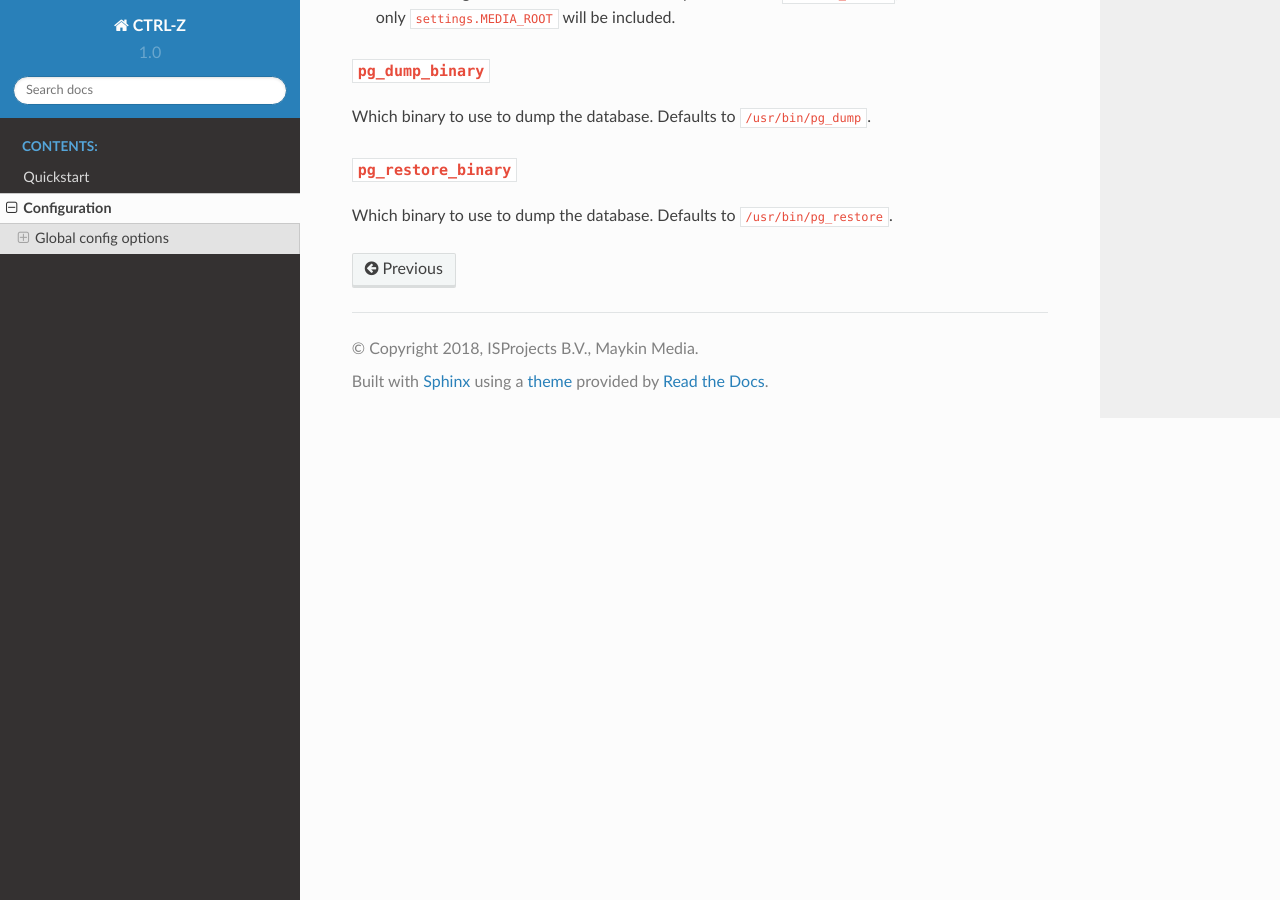
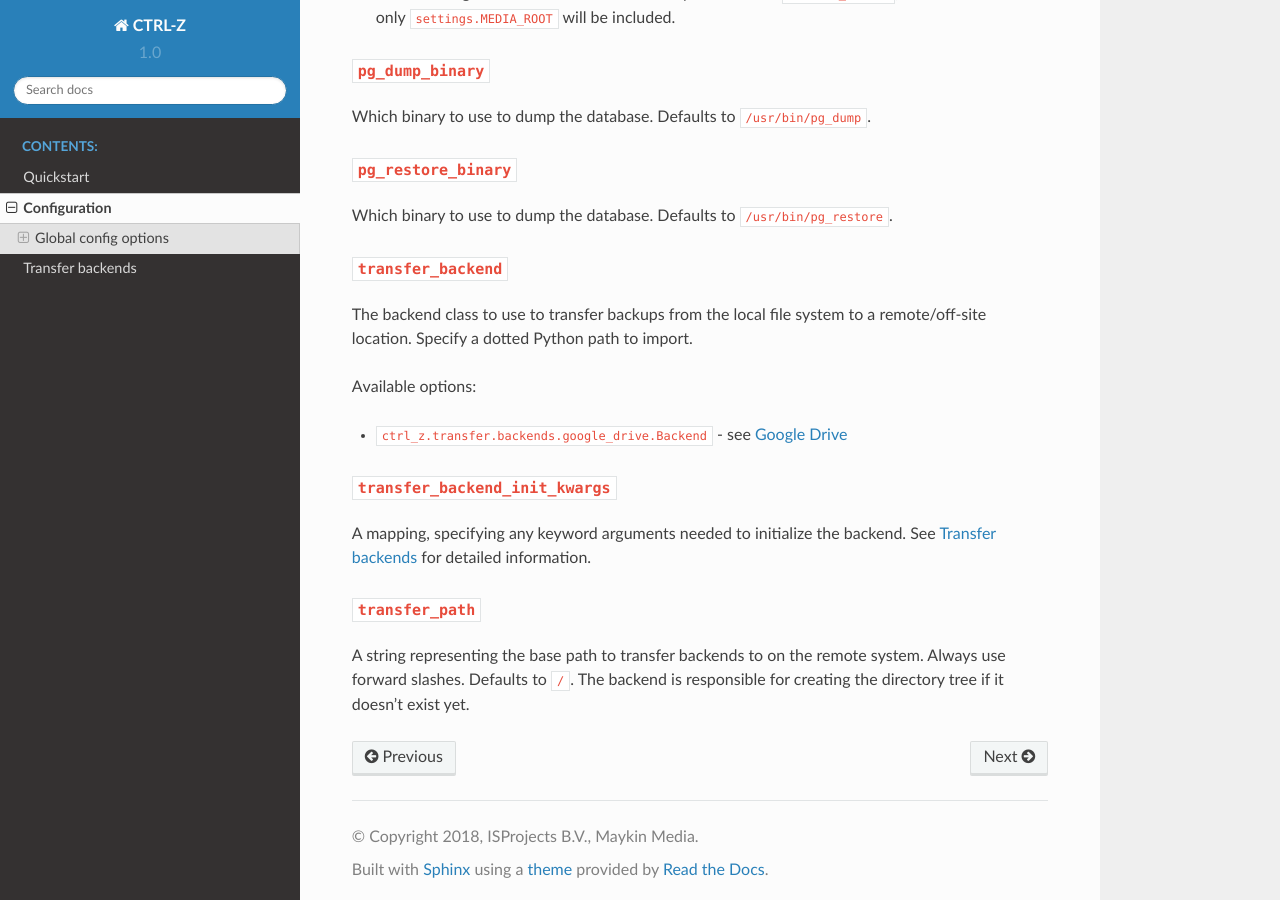
Before and after one commit to isprojects/ctrl-z, a Sphinx documentation site: the page built from doc/configuration.rst, in a window 1280 px wide and 900 px high, scrolled down 2346 px. Built offline with Sphinx 7.4.7 and the Read the Docs theme 2.0.0, drawn with Linux system fonts in a browser that asks for light colours.

```diff
--- a/doc/conf.py
+++ b/doc/conf.py
@@ -12,9 +12,10 @@
 # add these directories to sys.path here. If the directory is relative to the
 # documentation root, use os.path.abspath to make it absolute, like shown here.
 #
-# import os
-# import sys
-# sys.path.insert(0, os.path.abspath('.'))
+import os
+import sys
+
+sys.path.insert(0, os.path.abspath('.'))
 
 
 # -- Project information -----------------------------------------------------
@@ -40,6 +41,7 @@ release = '1.0'
 # ones.
 extensions = [
     'sphinx.ext.todo',
+    'sphinx.ext.autodoc',
 ]
 
 # Add any paths that contain templates here, relative to this directory.
--- a/doc/configuration.rst
+++ b/doc/configuration.rst
@@ -129,3 +129,26 @@ Which binary to use to dump the database. Defaults to ``/usr/bin/pg_dump``.
 ---------------------
 
 Which binary to use to dump the database. Defaults to ``/usr/bin/pg_restore``.
+
+``transfer_backend``
+--------------------
+
+The backend class to use to transfer backups from the local file system to a
+remote/off-site location. Specify a dotted Python path to import.
+
+Available options:
+
+* ``ctrl_z.transfer.backends.google_drive.Backend`` - see :ref:`transfer-backend-drive`
+
+``transfer_backend_init_kwargs``
+--------------------------------
+
+A mapping, specifying any keyword arguments needed to initialize the backend.
+See :ref:`transfer-backends` for detailed information.
+
+``transfer_path``
+-----------------
+
+A string representing the base path to transfer backends to on the remote
+system. Always use forward slashes. Defaults to ``/``. The backend is
+responsible for creating the directory tree if it doesn't exist yet.
--- a/doc/index.rst
+++ b/doc/index.rst
@@ -22,6 +22,7 @@ while being flexible through a yaml configuration file.
 
    quickstart
    configuration
+   transfer_backends
 
 
 Indices and tables
```
Also changed, not shown: doc/quickstart.rst (+22 -0 lines), doc/transfer_backends.rst (added, +153 -0 lines), 1 other file.
